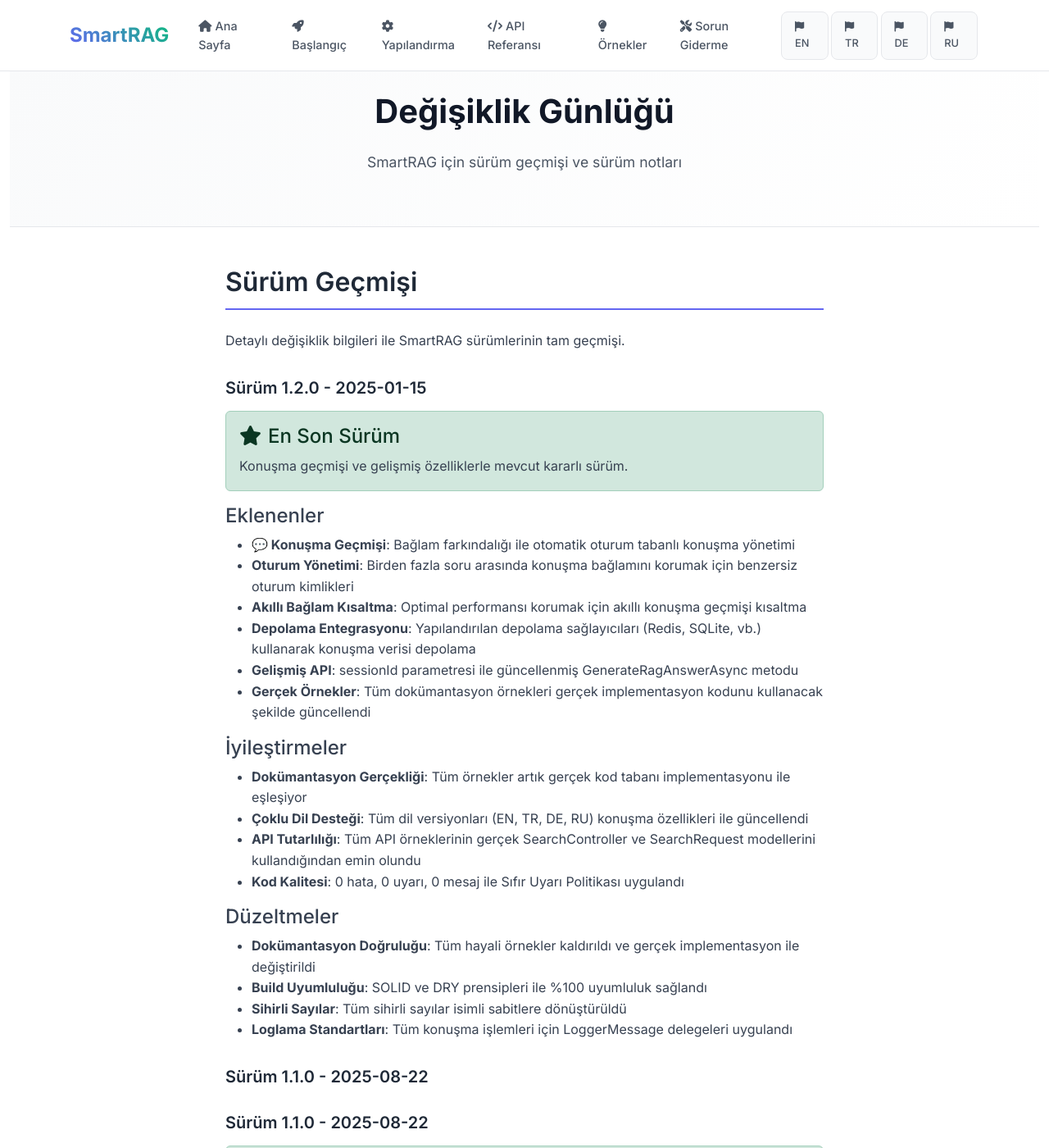
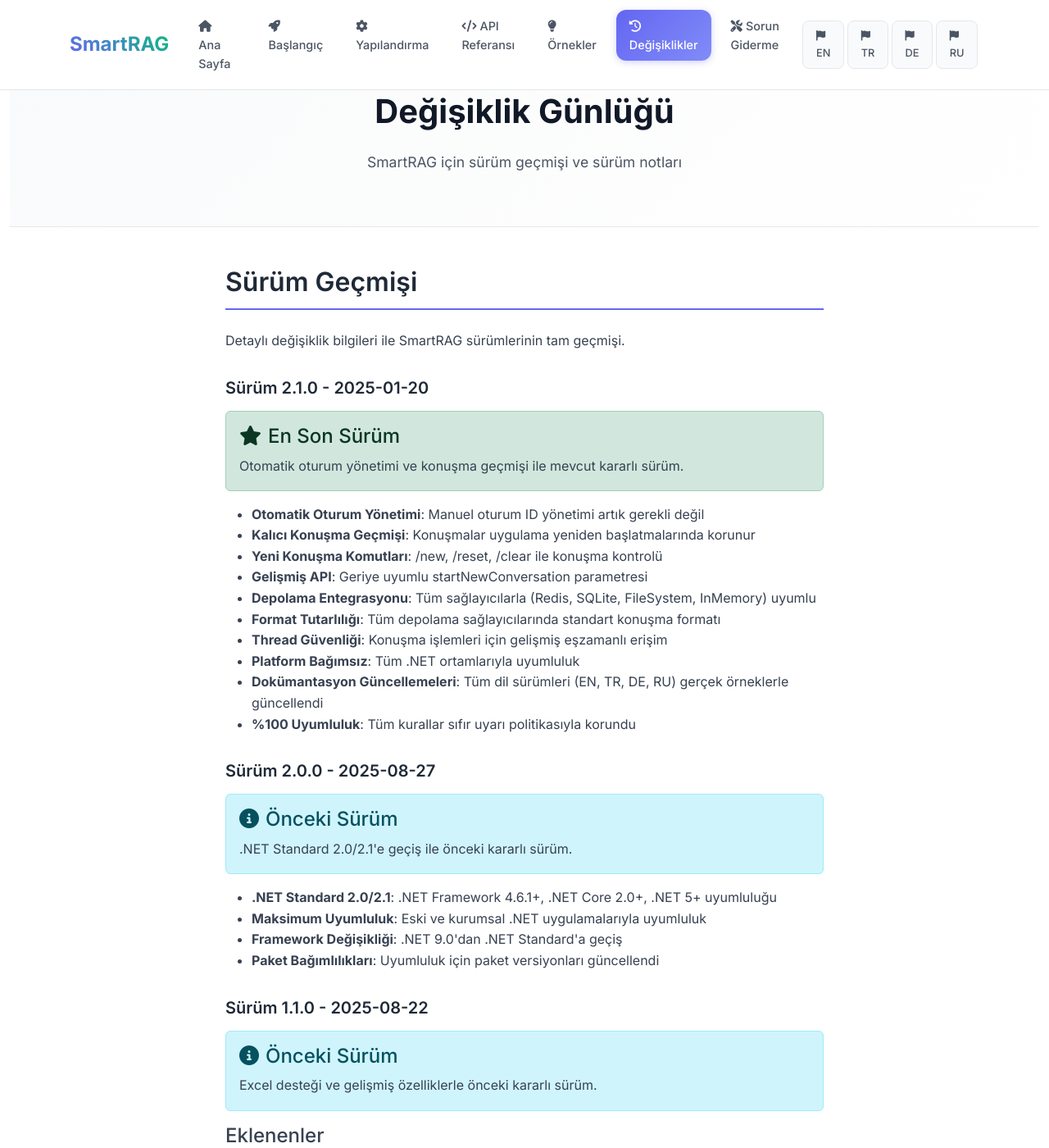
Before and after one commit to byerlikaya/SmartRAG, a Jekyll site: the page built from docs/tr/changelog.md, in a window 1280 px wide and 1400 px high. Shown: the whole window at 82% size. Built offline with Jekyll 4.4.1, drawn with Linux system fonts in a browser that asks for light colours; nearby versions of some CDN libraries.

Commit message:
docs: Fix all version inconsistencies across documentation
- Update all getting-started.md files: Version 1.0.0 → 2.1.0
- Fix changelog versions to match NuGet reality:
  * Remove non-existent v1.2.0
  * Add missing v2.0.0 (.NET Standard migration)
  * Keep correct v2.1.0 as latest release
- Update contributing.md files: Version 1.1.0 → 2.1.0
- Update layout softwareVersion: 1.1.0 → 2.1.0
- Add changelog to navigation menu and header
- Ensure 100% alignment with actual NuGet package versions
- All languages updated (EN, TR DE, RU)

[release]

```diff
--- a/docs/_layouts/default.html
+++ b/docs/_layouts/default.html
@@ -80,7 +80,7 @@
             "priceCurrency": "USD"
         },
         "downloadUrl": "https://www.nuget.org/packages/SmartRAG",
-        "softwareVersion": "1.1.0"
+        "softwareVersion": "2.1.0"
     }
     </script>
 </head>
@@ -112,6 +112,9 @@
                     </li>
                     <li class="nav-item">
                         <a class="nav-link{% if page.url contains '/examples' %} active{% endif %}" href="{{ site.baseurl }}/{% if page.lang %}{{ page.lang }}{% else %}{{ site.languages_default }}{% endif %}/examples"><i class="fas fa-lightbulb me-1"></i>{% if page.lang == "tr" %}Örnekler{% elsif page.lang == "de" %}Beispiele{% elsif page.lang == "ru" %}Примеры{% else %}Examples{% endif %}</a>
+                    </li>
+                    <li class="nav-item">
+                        <a class="nav-link{% if page.url contains '/changelog' %} active{% endif %}" href="{{ site.baseurl }}/{% if page.lang %}{{ page.lang }}{% else %}{{ site.languages_default }}{% endif %}/changelog"><i class="fas fa-history me-1"></i>{% if page.lang == "tr" %}Değişiklikler{% elsif page.lang == "de" %}Änderungen{% elsif page.lang == "ru" %}Изменения{% else %}Changelog{% endif %}</a>
                     </li>
                     <li class="nav-item">
                         <a class="nav-link{% if page.url contains '/troubleshooting' %} active{% endif %}" href="{{ site.baseurl }}/{% if page.lang %}{{ page.lang }}{% else %}{{ site.languages_default }}{% endif %}/troubleshooting"><i class="fas fa-tools me-1"></i>{% if page.lang == "tr" %}Sorun Giderme{% elsif page.lang == "de" %}Fehlerbehebung{% elsif page.lang == "ru" %}Устранение Неполадок{% else %}Troubleshooting{% endif %}</a>
--- a/docs/tr/changelog.md
+++ b/docs/tr/changelog.md
@@ -14,10 +14,40 @@ lang: tr
                     <h2>Sürüm Geçmişi</h2>
                     <p>Detaylı değişiklik bilgileri ile SmartRAG sürümlerinin tam geçmişi.</p>
 
-                    <h3>Sürüm 1.2.0 - 2025-01-15</h3>
+                    <h3>Sürüm 2.1.0 - 2025-01-20</h3>
                     <div class="alert alert-success">
                         <h4><i class="fas fa-star me-2"></i>En Son Sürüm</h4>
-                        <p class="mb-0">Konuşma geçmişi ve gelişmiş özelliklerle mevcut kararlı sürüm.</p>
+                        <p class="mb-0">Otomatik oturum yönetimi ve konuşma geçmişi ile mevcut kararlı sürüm.</p>
+                    </div>
+                    <ul>
+                        <li><strong>Otomatik Oturum Yönetimi</strong>: Manuel oturum ID yönetimi artık gerekli değil</li>
+                        <li><strong>Kalıcı Konuşma Geçmişi</strong>: Konuşmalar uygulama yeniden başlatmalarında korunur</li>
+                        <li><strong>Yeni Konuşma Komutları</strong>: /new, /reset, /clear ile konuşma kontrolü</li>
+                        <li><strong>Gelişmiş API</strong>: Geriye uyumlu startNewConversation parametresi</li>
+                        <li><strong>Depolama Entegrasyonu</strong>: Tüm sağlayıcılarla (Redis, SQLite, FileSystem, InMemory) uyumlu</li>
+                        <li><strong>Format Tutarlılığı</strong>: Tüm depolama sağlayıcılarında standart konuşma formatı</li>
+                        <li><strong>Thread Güvenliği</strong>: Konuşma işlemleri için gelişmiş eşzamanlı erişim</li>
+                        <li><strong>Platform Bağımsız</strong>: Tüm .NET ortamlarıyla uyumluluk</li>
+                        <li><strong>Dokümantasyon Güncellemeleri</strong>: Tüm dil sürümleri (EN, TR, DE, RU) gerçek örneklerle güncellendi</li>
+                        <li><strong>%100 Uyumluluk</strong>: Tüm kurallar sıfır uyarı politikasıyla korundu</li>
+                    </ul>
+
+                    <h3>Sürüm 2.0.0 - 2025-08-27</h3>
+                    <div class="alert alert-info">
+                        <h4><i class="fas fa-info-circle me-2"></i>Önceki Sürüm</h4>
+                        <p class="mb-0">.NET Standard 2.0/2.1'e geçiş ile önceki kararlı sürüm.</p>
+                    </div>
+                    <ul>
+                        <li><strong>.NET Standard 2.0/2.1</strong>: .NET Framework 4.6.1+, .NET Core 2.0+, .NET 5+ uyumluluğu</li>
+                        <li><strong>Maksimum Uyumluluk</strong>: Eski ve kurumsal .NET uygulamalarıyla uyumluluk</li>
+                        <li><strong>Framework Değişikliği</strong>: .NET 9.0'dan .NET Standard'a geçiş</li>
+                        <li><strong>Paket Bağımlılıkları</strong>: Uyumluluk için paket versiyonları güncellendi</li>
+                    </ul>
+
+                    <h3>Sürüm 1.1.0 - 2025-08-22</h3>
+                    <div class="alert alert-info">
+                        <h4><i class="fas fa-info-circle me-2"></i>Önceki Sürüm</h4>
+                        <p class="mb-0">Excel desteği ve gelişmiş özelliklerle önceki kararlı sürüm.</p>
                     </div>
 
                     <h4>Eklenenler</h4>
```
Also changed, not shown: docs/_data/navigation.yml (+10 -0 lines), docs/de/changelog.md (+22 -0 lines), docs/de/contributing.md (+1 -1 lines), docs/de/getting-started.md (+1 -1 lines), docs/en/changelog.md (+32 -2 lines), docs/en/contributing.md (+1 -1 lines), docs/en/getting-started.md (+1 -1 lines), docs/ru/changelog.md (+22 -0 lines), docs/ru/contributing.md (+1 -1 lines), docs/ru/getting-started.md (+1 -1 lines), docs/tr/contributing.md (+1 -1 lines), docs/tr/getting-started.md (+1 -1 lines), README.md.
